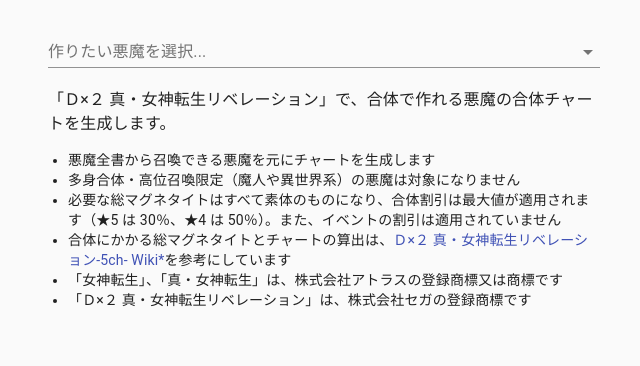
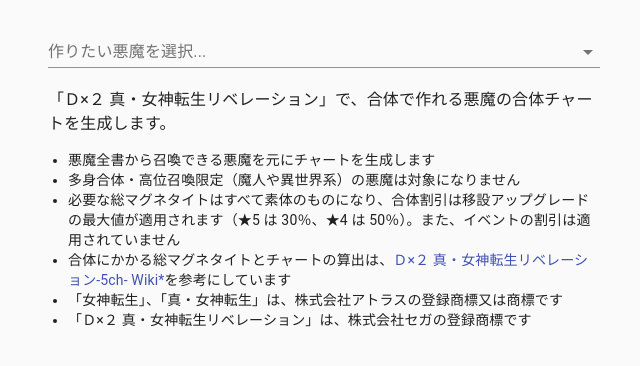
Before and after one commit to k0sukey/d2, a Next.js app: page / in a window 1280 px wide. Shown: the top 366 px of the page, without its empty margins (316-956 px from the left). Built offline with nearby package versions, Linux system fonts and the light colour scheme.

Commit message:
fix text

```diff
--- a/components/readme.tsx
+++ b/components/readme.tsx
@@ -11,9 +11,11 @@
       </Typography>
       <ul style={{ paddingLeft: '20px' }}>
         <li>悪魔全書から召喚できる悪魔を元にチャートを生成します</li>
-        <li>多身合体・高位召喚限定（魔人や異世界系）の悪魔は対象になりません</li>
         <li>
-          必要な総マグネタイトはすべて素体のものになり、合体割引は最大値が適用されます（★5
+          多身合体・高位召喚限定（魔人や異世界系）の悪魔は対象になりません
+        </li>
+        <li>
+          必要な総マグネタイトはすべて素体のものになり、合体割引は移設アップグレードの最大値が適用されます（★5
           は 30％、★4 は 50％）。また、イベントの割引は適用されていません
         </li>
         <li>
```
